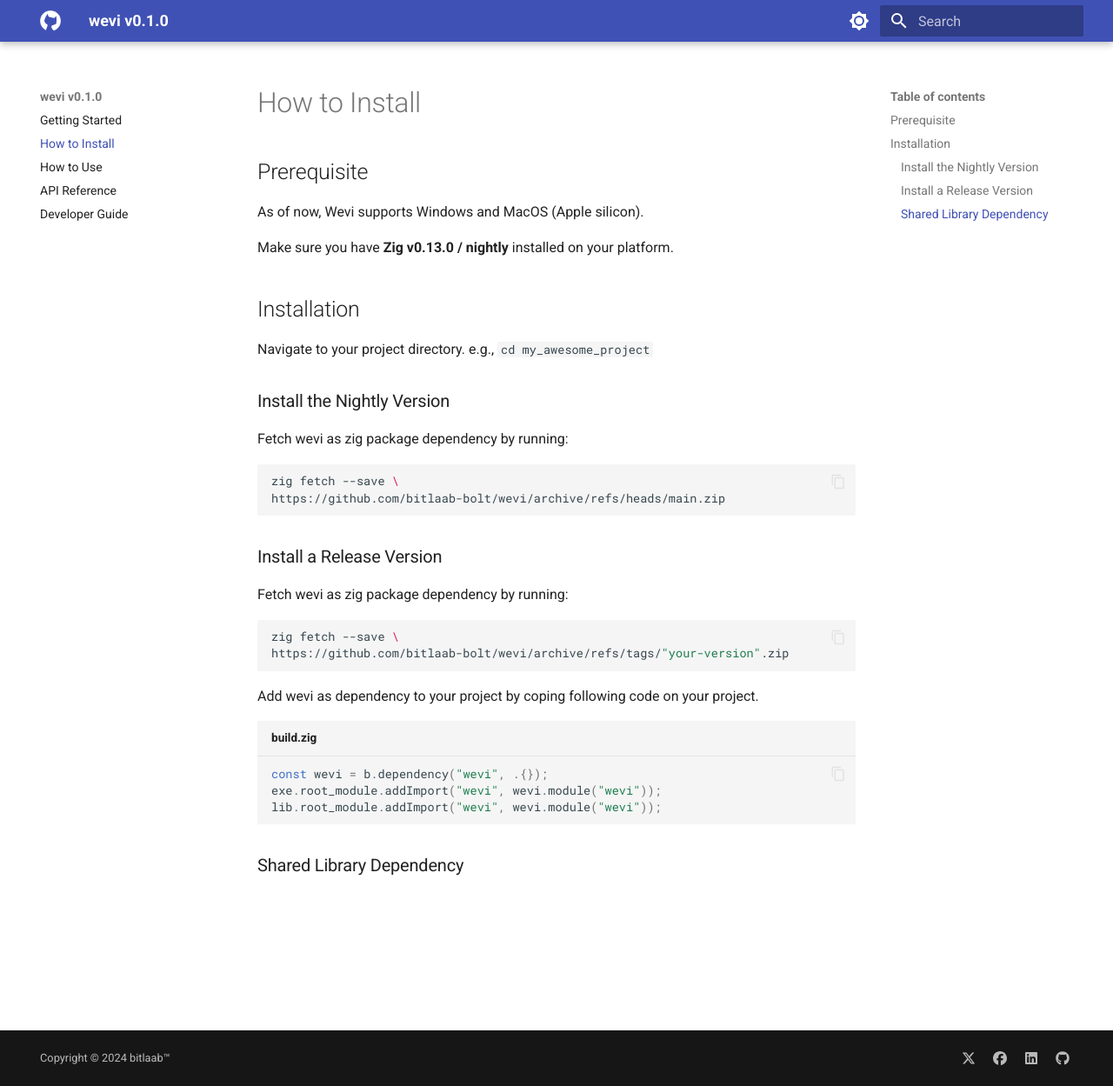
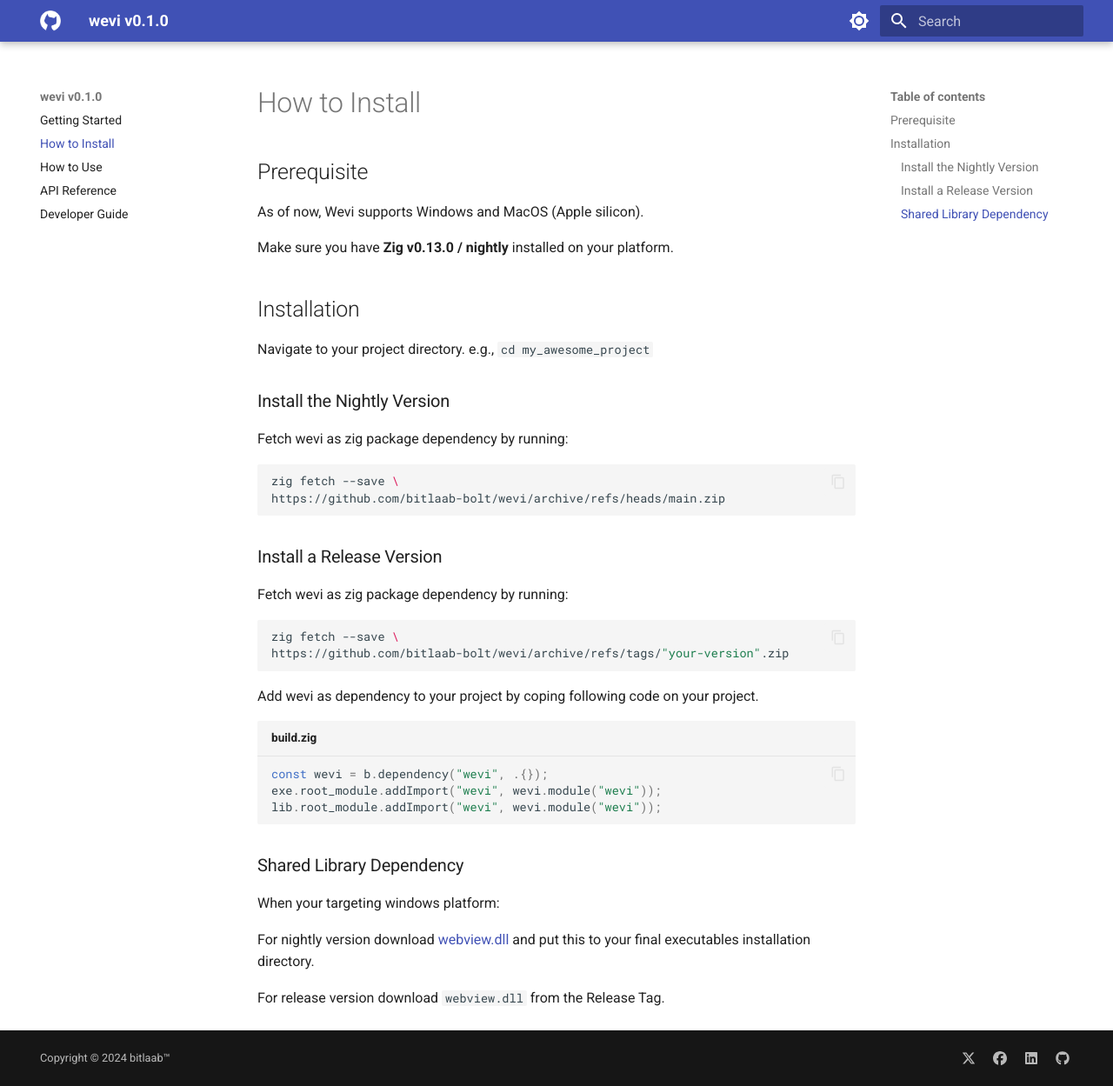
Before and after one commit to bitlaab-bolt/wevi, an MkDocs documentation site: the page built from docs/installation.md, in a window 1280 px wide and 1249 px high. Shown: the whole window at 87% size. Built offline with MkDocs 1.6.1 and Material for MkDocs 9.7.7, drawn with Linux system fonts in a browser that asks for light colours.

Commit message:
modefying installation docs

````diff
--- a/docs/installation.md
+++ b/docs/installation.md
@@ -37,3 +37,9 @@ lib.root_module.addImport("wevi", wevi.module("wevi"));
 ```
 
 ### Shared Library Dependency
+
+When your targeting windows platform:
+
+For nightly version download [webview.dll](https://github.com/bitlaab-bolt/wevi/blob/main/docs/assets/webview.dll) and put this to your final executables installation directory.
+
+For release version download `webview.dll` from the Release Tag.
````
